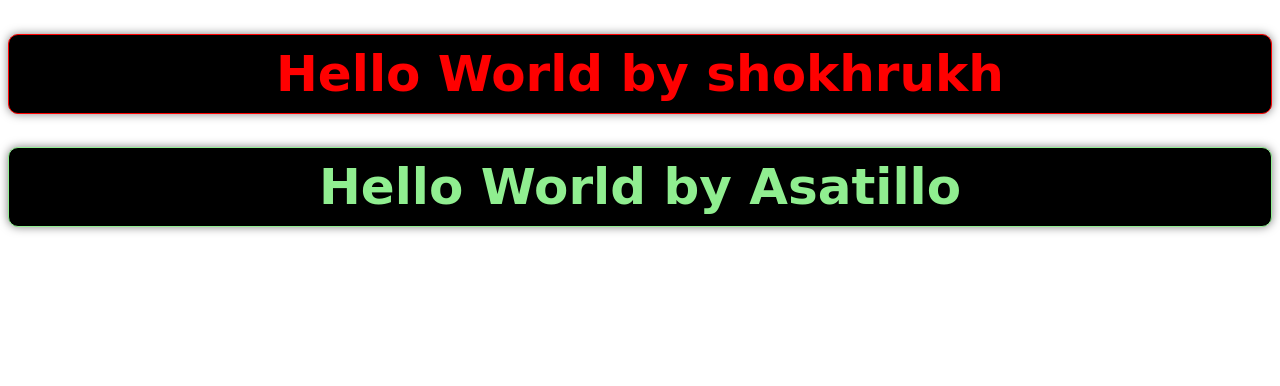
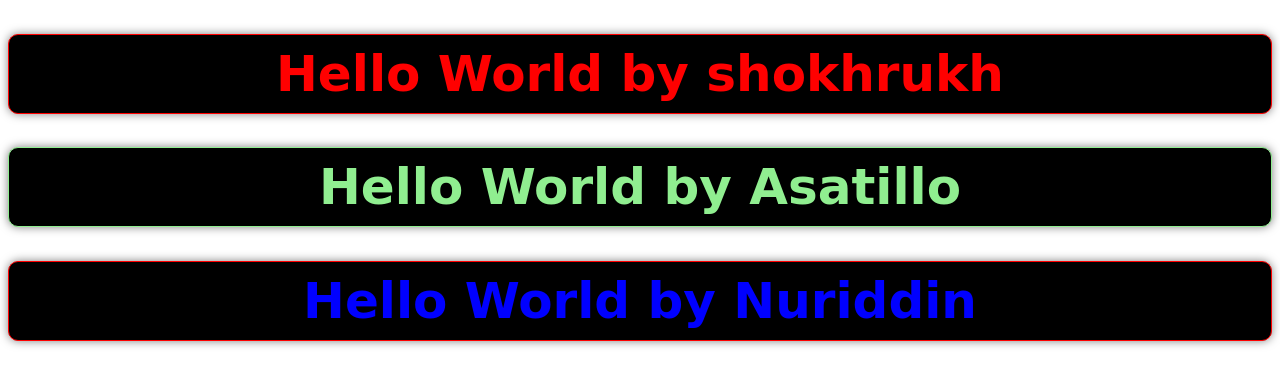
Before and after one commit to Mrshokhrukh/SN4, a plain HTML site: page index.html in a window 1280 px wide. Drawn offline with Linux system fonts and the light colour scheme.

Commit message:
ozgarish qilindi

```diff
--- a/index.html
+++ b/index.html
@@ -10,6 +10,7 @@
 
     <h1 class="shokhrukh">Hello World by shokhrukh</h1>
     <h1 class="asatillo">Hello World by Asatillo</h1>
+    <h1 class="nuriddin">Hello World by Nuriddin</h1>
 
 
 
--- a/style.css
+++ b/style.css
@@ -22,3 +22,16 @@
     border: 1px solid lightgreen;
     box-shadow: 0 0 10px 0 rgba(0, 0, 0, 0.5);
 }
+
+
+.nuriddin{
+    font-size: 50px;
+    text-align: center;
+    font-family: cursive;
+    color: blue;
+    background-color: black;
+    padding: 10px;
+    border-radius: 10px;
+    border: 1px solid red;
+    box-shadow: 0 0 10px 0 rgba(0, 0, 0, 0.5);
+}
```
